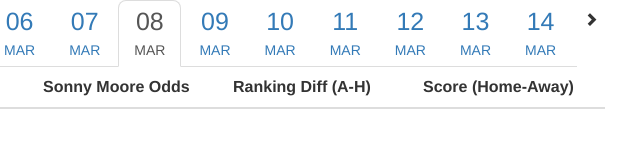
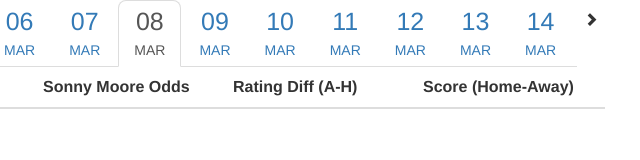
Before and after one commit to cmouli84/CollegeBasketballOdds, a plain HTML site: page WebContent/public/index.html in a window 1280 px wide. Shown: the full height of the page, 605-1245 px from the left. Drawn offline with nearby package versions, Linux system fonts and the light colour scheme; no server answers.

Commit message:
Renamed Ranking to Rating

```diff
--- a/WebContent/public/index.html
+++ b/WebContent/public/index.html
@@ -161,7 +161,7 @@
             <th class="col-lg-4 col-md-4 col-sm-4 col-xs-4">Match</th>
             <th class="col-lg-2 col-md-2 col-sm-2 col-xs-2">Westgate Odds</th>
             <th class="col-lg-2 col-md-2 col-sm-2 col-xs-2">Sonny Moore Odds</th>
-            <th class="col-lg-2 col-md-2 col-sm-2 col-xs-2">Ranking Diff (A-H)</th>
+            <th class="col-lg-2 col-md-2 col-sm-2 col-xs-2">Rating Diff (A-H)</th>
             <th class="col-lg-2 col-md-2 col-sm-2 col-xs-2">Score (Home-Away)</th>
           </tr>
         </thead>
```
